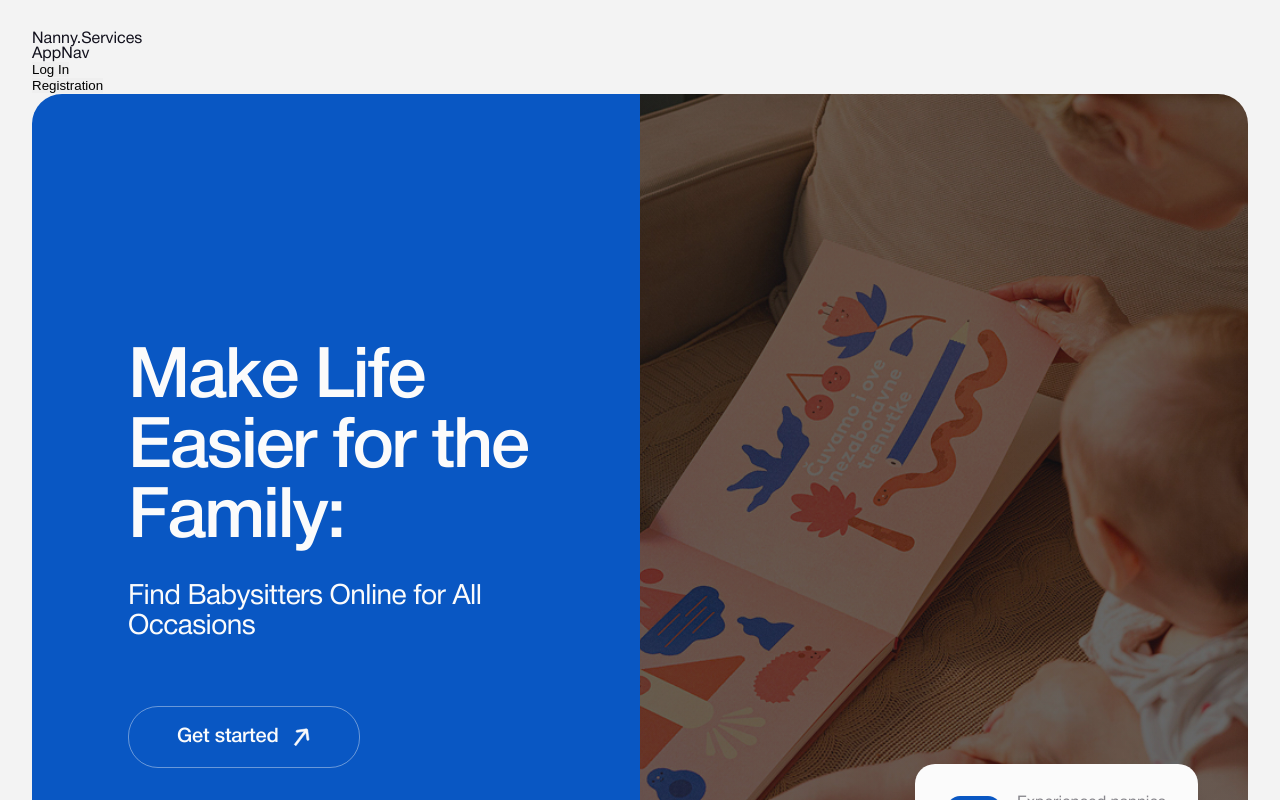
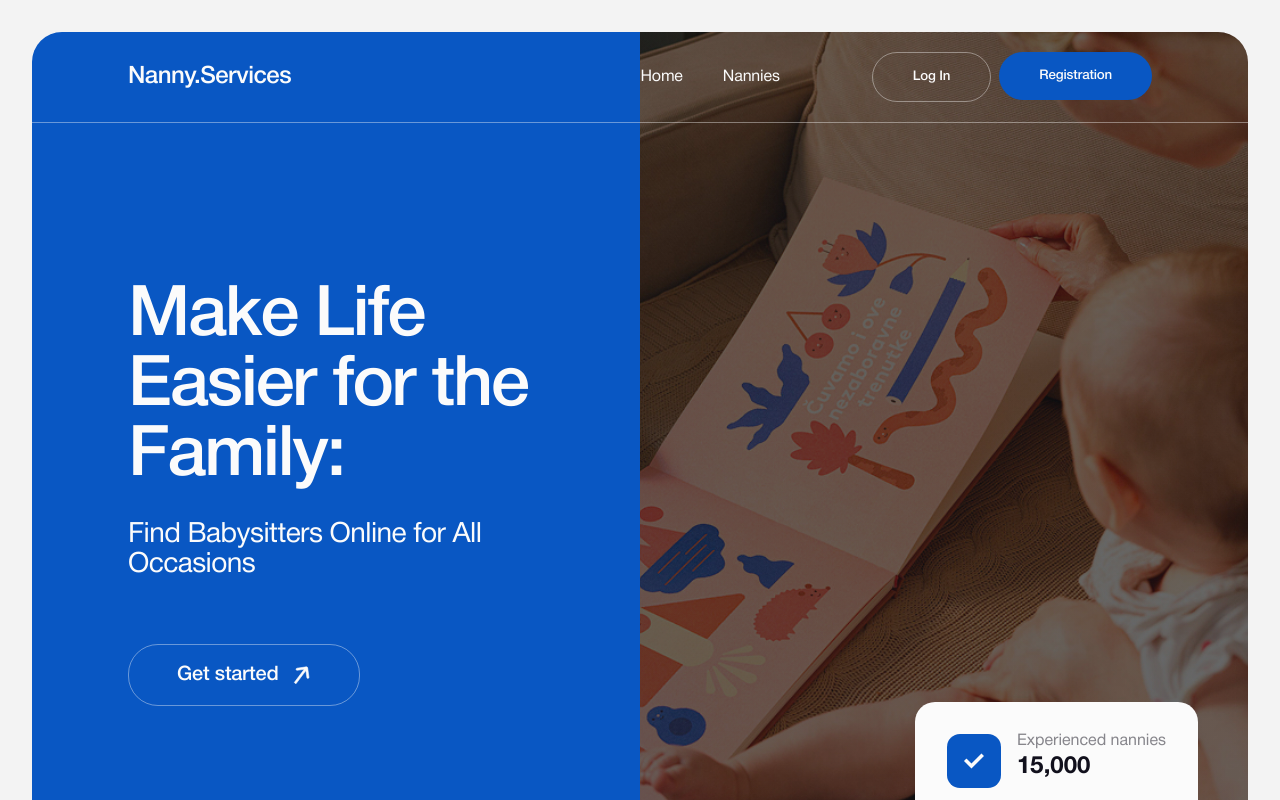
Before and after one commit to DimaOstapchuk91/Nanny.Services, a React (Vite) app: page / in a window 1280 px wide. Shown: the top 800 px of the page. Built offline with nearby package versions, Linux system fonts and the light colour scheme; no server answers.

Commit message:
add header for homepage

```diff
--- a/src/components/AppBar/AppBar.jsx
+++ b/src/components/AppBar/AppBar.jsx
@@ -2,17 +2,19 @@ import { useAuth } from '../../hooks/useAuth.js';
 import AppNav from '../AppNav/AppNav.jsx';
 import AuthMenu from '../AuthMenu/AuthMenu.jsx';
 import UserMenu from '../UserMenu/UserMenu.jsx';
+import s from './AppBar.module.css';
 
 const AppBar = () => {
   const { user } = useAuth();
-  console.log(user);
 
   return (
     <>
-      <div className=''>
-        <p>Nanny.Services</p>
-        <AppNav />
-        {user ? <UserMenu /> : <AuthMenu />}
+      <div className={s.appWrap}>
+        <p className={s.logo}>Nanny.Services</p>
+        <div className={s.appNavWrap}>
+          <AppNav />
+          {user ? <UserMenu /> : <AuthMenu />}
+        </div>
       </div>
     </>
   );
--- /dev/null
+++ b/src/components/AppBar/AppBar.module.css
@@ -0,0 +1,27 @@
+.appWrap {
+  display: flex;
+  justify-content: space-between;
+  align-items: center;
+  padding: 20px 96px;
+  position: absolute;
+  top: 32px;
+  left: 32px;
+  right: 32px;
+  z-index: 100;
+  border-bottom: 1px solid rgba(251, 251, 251, 0.4);
+}
+
+.appNavWrap {
+  display: flex;
+  justify-content: space-between;
+  align-items: center;
+  gap: 92px;
+}
+
+.logo {
+  color: var(--text-color-white);
+  font-size: 24px;
+  font-weight: 500;
+  line-height: 28px; /* 116.667% */
+  letter-spacing: -0.48px;
+}
--- a/src/components/AppNav/AppNav.jsx
+++ b/src/components/AppNav/AppNav.jsx
@@ -1,4 +1,32 @@
+import { NavLink } from 'react-router-dom';
+import s from './AppNav.module.css';
+import { useAuth } from '../../hooks/useAuth.js';
+
 const AppNav = () => {
-  return <div>AppNav</div>;
+  const { user } = useAuth();
+
+  return (
+    <nav>
+      <ul className={s.navList}>
+        <li>
+          <NavLink className={s.navLink} to='/'>
+            Home
+          </NavLink>
+        </li>
+        <li>
+          <NavLink className={s.navLink} to='/nannies'>
+            Nannies
+          </NavLink>
+        </li>
+        {user && (
+          <li>
+            <NavLink className={s.navLink} to='/favorites'>
+              Favorites
+            </NavLink>
+          </li>
+        )}
+      </ul>
+    </nav>
+  );
 };
 export default AppNav;
--- /dev/null
+++ b/src/components/AppNav/AppNav.module.css
@@ -0,0 +1,16 @@
+.navList {
+  display: flex;
+  gap: 40px;
+}
+
+.navLink {
+  color: var(--text-color-white);
+  line-height: 20px;
+  letter-spacing: -0.16px;
+  transition: opacity 300ms ease;
+}
+
+.navLink:hover,
+.navLink:focus {
+  opacity: 0.8;
+}
--- a/src/components/AuthMenu/AuthMenu.jsx
+++ b/src/components/AuthMenu/AuthMenu.jsx
@@ -2,6 +2,7 @@ import { useState } from 'react';
 import LoginForm from '../LoginForm/LoginForm.jsx';
 import Modal from '../Modal/Modal.jsx';
 import RegistrationForm from '../RegisterForm/RegisterForm.jsx';
+import s from './AuthMenu.module.css';
 
 const AuthMenu = () => {
   const [isLoginOpen, setIsLoginOpen] = useState(false);
@@ -25,14 +26,22 @@ const AuthMenu = () => {
 
   return (
     <>
-      <ul>
+      <ul className={s.authList}>
         <li>
-          <button type='button' onClick={handleClickLogin}>
+          <button
+            className={s.loginBtn}
+            type='button'
+            onClick={handleClickLogin}
+          >
             Log In
           </button>
         </li>
         <li>
-          <button type='button' onClick={handleClickSignUp}>
+          <button
+            type='button'
+            className={s.registerBtn}
+            onClick={handleClickSignUp}
+          >
             Registration
           </button>
         </li>
--- /dev/null
+++ b/src/components/AuthMenu/AuthMenu.module.css
@@ -0,0 +1,41 @@
+.authList {
+  display: flex;
+  gap: 8px;
+}
+
+.loginBtn {
+  font-family: 'Helvetica Neue', sans-serif;
+  font-weight: 500;
+  line-height: 20px; /* 125% */
+  letter-spacing: -0.16px;
+  padding: 14px 40px;
+  background-color: transparent;
+  color: var(--text-color-white);
+  border-radius: 30px;
+  border: 1px solid rgba(251, 251, 251, 0.4);
+  transition: border-color 300ms ease;
+  cursor: pointer;
+}
+
+.loginBtn:hover,
+.loginBtn:focus {
+  border-color: rgba(251, 251, 251, 0.8);
+}
+
+.registerBtn {
+  font-family: 'Helvetica Neue', sans-serif;
+  font-weight: 500;
+  line-height: 20px; /* 125% */
+  letter-spacing: -0.16px;
+  color: var(--text-color-white);
+  padding: 14px 40px;
+  border-radius: 30px;
+  background-color: var(--bg-theme);
+  transition: opacity 300ms ease;
+  cursor: pointer;
+}
+
+.registerBtn:hover,
+.registerBtn:focus {
+  opacity: 0.8;
+}
--- a/src/pages/HomePage/HomePage.module.css
+++ b/src/pages/HomePage/HomePage.module.css
@@ -2,6 +2,7 @@
   display: flex;
   border-radius: 30px;
   overflow: hidden;
+  position: relative;
 }
 
 .pageInfo {
```
